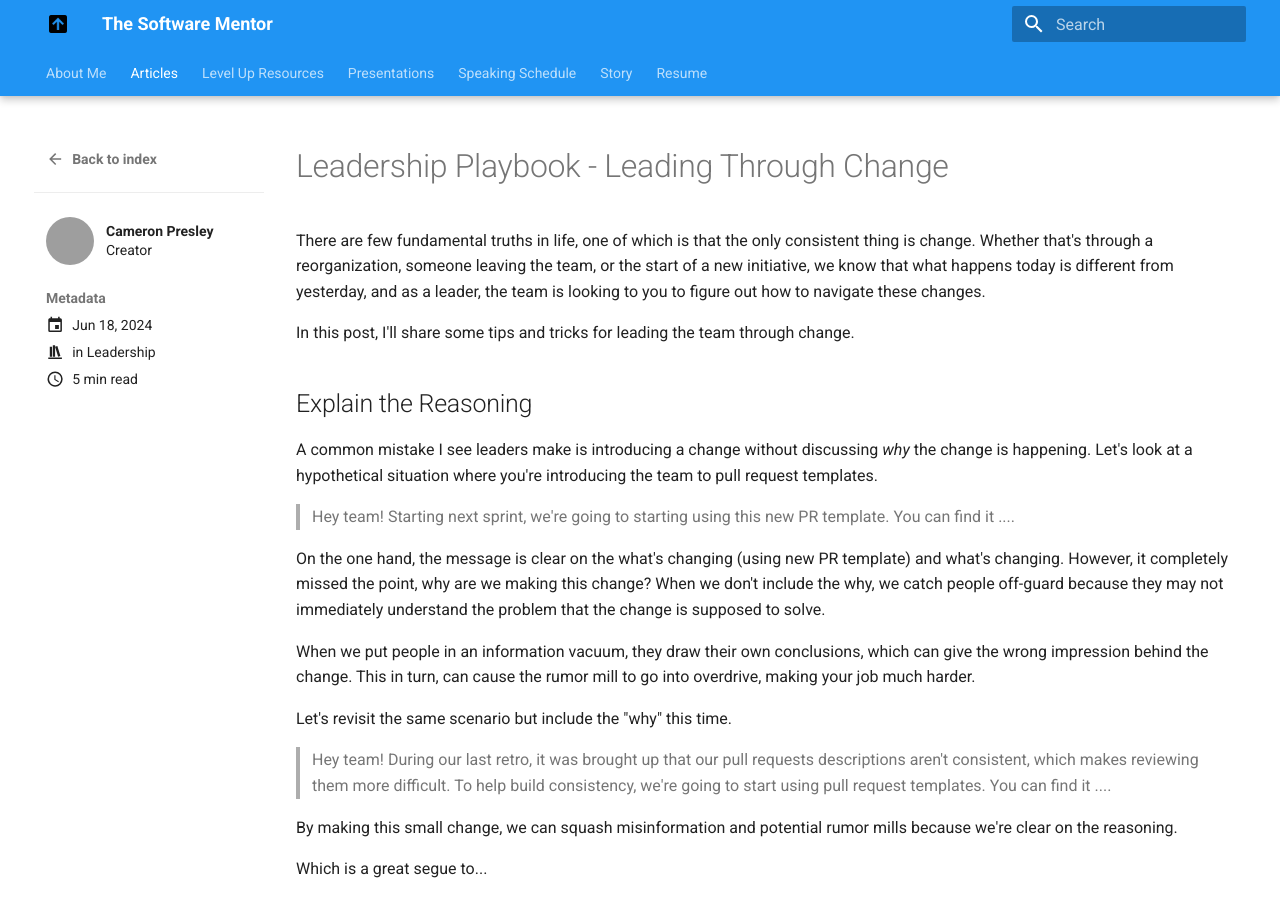
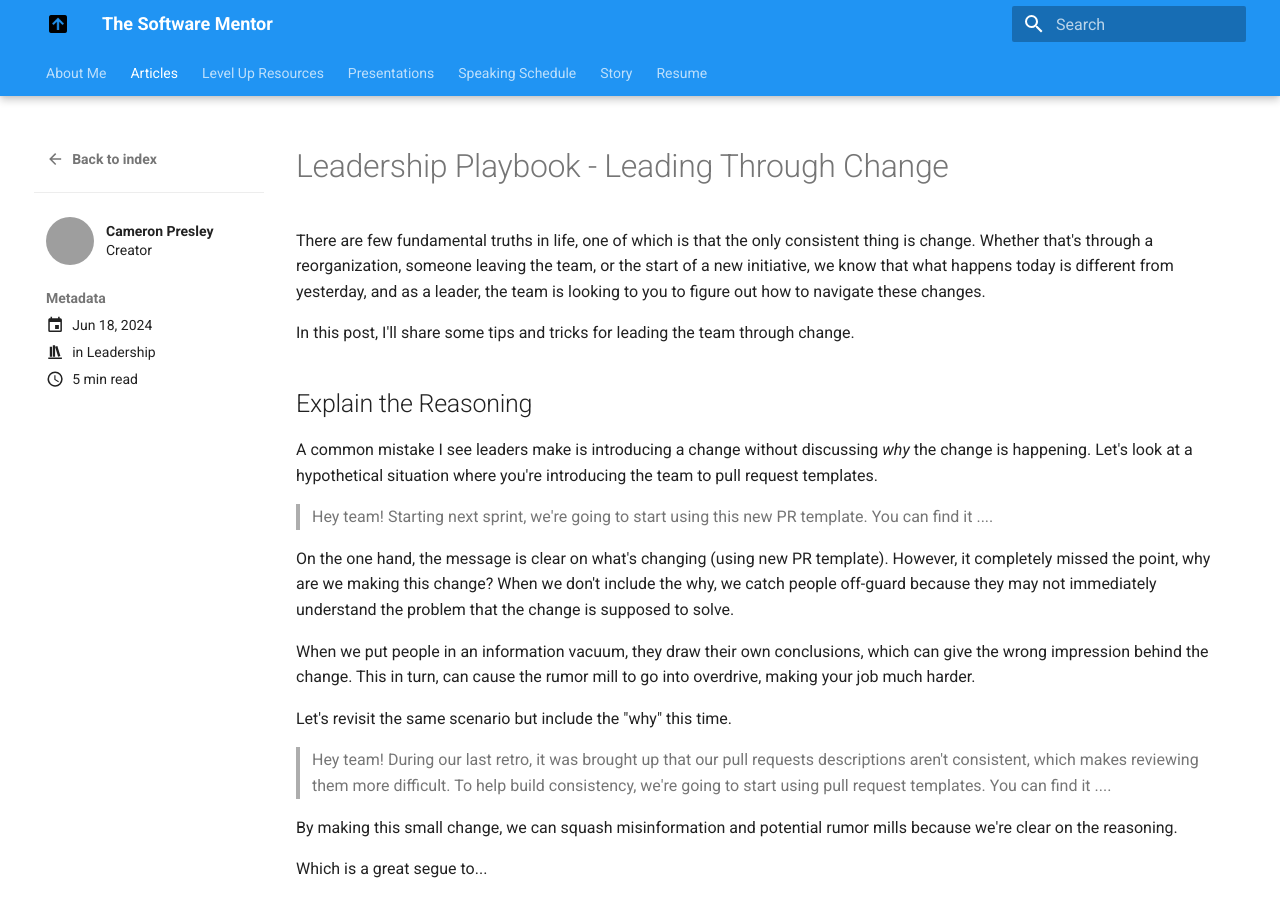
Before and after one commit to cameronpresley/blog, an MkDocs documentation site: the page built from docs/articles/posts/leadership-playbook-change.md, in a window 1280 px wide and 900 px high. Built offline with MkDocs 1.6.1 and Material for MkDocs 9.7.7, drawn with Linux system fonts in a browser that asks for light colours; plug-ins that fetch from the network failed and are left out; some of the changed text lies outside the part shown; grey boxes are pictures that could not be loaded.

Commit message:
Addressing feedback

```diff
--- a/docs/articles/posts/leadership-playbook-change.md
+++ b/docs/articles/posts/leadership-playbook-change.md
@@ -21,9 +21,9 @@ In this post, I'll share some tips and tricks for leading the team through chang
 
 A common mistake I see leaders make is introducing a change without discussing _why_ the change is happening. Let's look at a hypothetical situation where you're introducing the team to pull request templates.
 
-> Hey team! Starting next sprint, we're going to starting using this new PR template. You can find it ....
+> Hey team! Starting next sprint, we're going to start using this new PR template. You can find it ....
 
-On the one hand, the message is clear on the what's changing (using new PR template) and what's changing. However, it completely missed the point, why are we making this change? When we don't include the why, we catch people off-guard because they may not immediately understand the problem that the change is supposed to solve.
+On the one hand, the message is clear on what's changing (using new PR template). However, it completely missed the point, why are we making this change? When we don't include the why, we catch people off-guard because they may not immediately understand the problem that the change is supposed to solve.
 
 When we put people in an information vacuum, they draw their own conclusions, which can give the wrong impression behind the change. This in turn, can cause the rumor mill to go into overdrive, making your job much harder.
 
```
Also changed, not shown: other parts of docs/articles/posts/leadership-playbook-change.md (+9 -1 lines).
